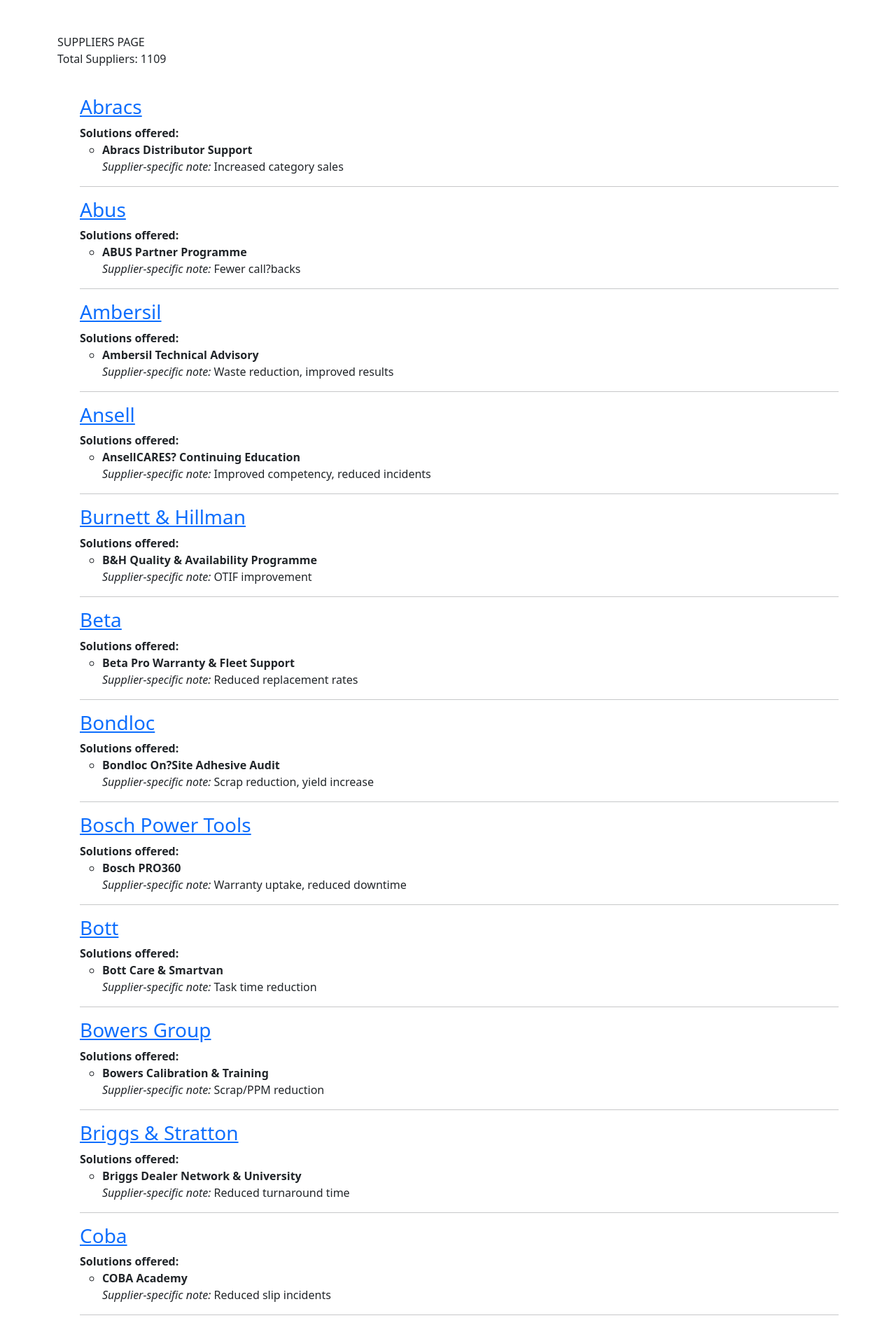
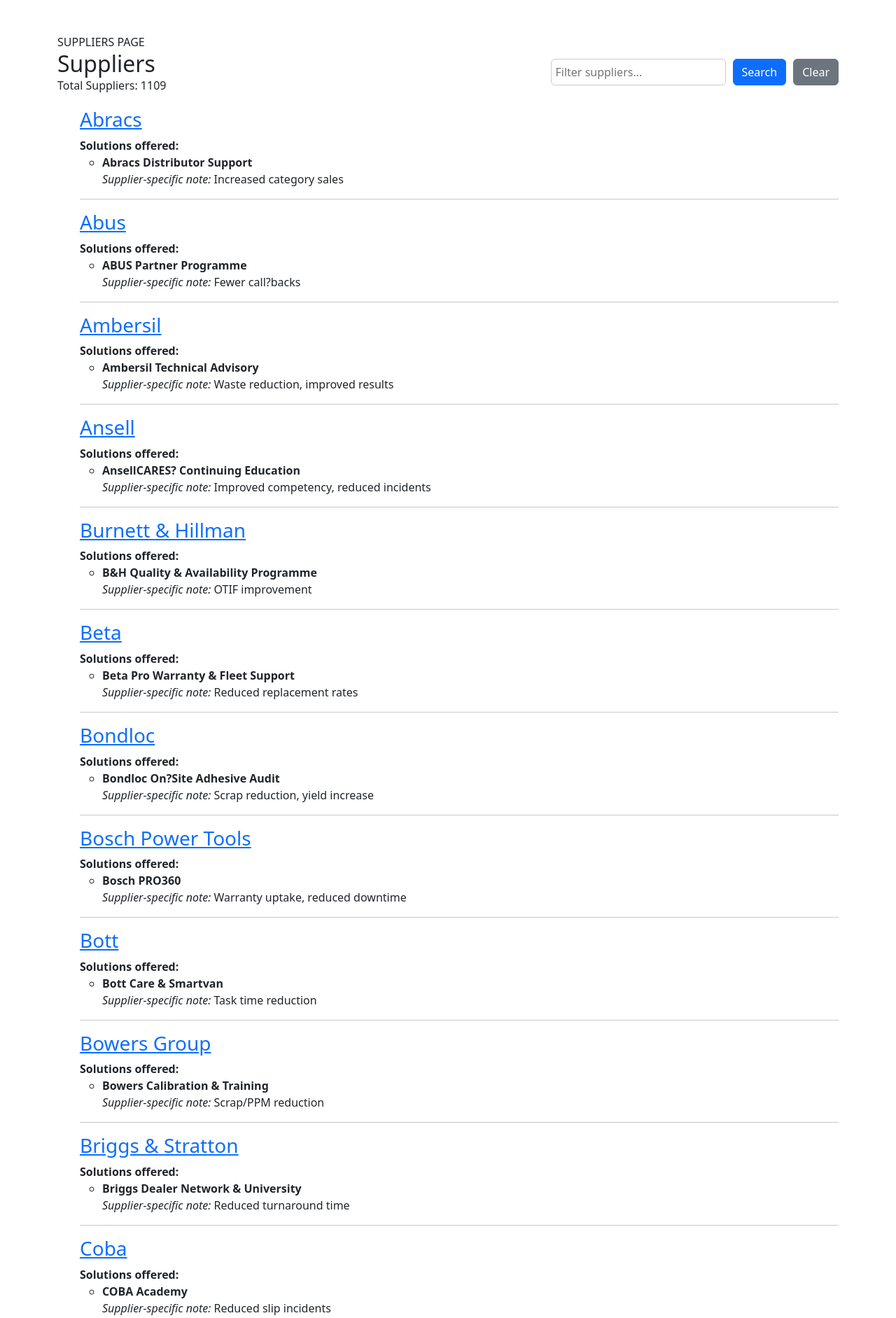
Before and after one commit to DebbieCoates/hayley2, a Django app: page /suppliers/ in a window 1280 px wide. Shown: the part 56-1939 px from the top of the page at 70% size. Run offline with Django 5.2, Linux system fonts and the light colour scheme; data comes from the database, SQL or seed files in the repository.

Commit message:
Added  filter to Suppliers page

```diff
--- a/website/valuetrack/templates/suppliers.html
+++ b/website/valuetrack/templates/suppliers.html
@@ -2,8 +2,41 @@
 
 {% block content %}
   SUPPLIERS PAGE
-  <p>Total Suppliers: {{ suppliers_count }}</p>
-  <br>
+  <div style="
+      display: flex;
+      justify-content: space-between;
+      align-items: center;
+      margin-bottom: 20px;
+  ">
+
+      <!-- LEFT SIDE -->
+      <div>
+          <h2 style="margin: 0;">Suppliers</h2>
+          <p style="margin: 0;">Total Suppliers: {{ suppliers_count }}</p>
+      </div>
+
+      <!-- RIGHT SIDE (FILTER FORM) -->
+      <form method="get" style="display: flex; gap: 10px; align-items: center;">
+          <input
+              type="text"
+              name="q"
+              placeholder="Filter suppliers..."
+              value="{{ query }}"
+              style="padding: 6px; width: 250px; border-radius: .375rem; border: 1px solid #ccc;"
+          >
+
+          <button type="submit" class="btn btn-primary mb-0" style="padding: 6px 12px;">
+              Search
+          </button>
+
+          <a href="{% url 'suppliers' %}" class="btn btn-secondary mb-0">
+              Clear
+          </a>
+      </form>
+
+  </div>
+
+
 
   <ul>
    {% for supplier in suppliers %}
--- a/website/valuetrack/views.py
+++ b/website/valuetrack/views.py
@@ -9,7 +9,14 @@
 
 
 def suppliers(request):
-    suppliers = Supplier.objects.prefetch_related(
+    query = request.GET.get("q", "").strip()
+
+    base_qs = Supplier.objects.all()
+
+    if query:
+        base_qs = base_qs.filter(name__icontains=query)
+
+    suppliers = base_qs.prefetch_related(
         Prefetch(
             'suppliersolution_set',
             queryset=SupplierSolution.objects.select_related('solution'),
@@ -21,7 +28,8 @@
 
     return render(request, 'suppliers.html', {
         'suppliers': suppliers,
-        'suppliers_count': suppliers_count
+        'suppliers_count': suppliers_count,
+        'query': query,
     })
 
 def solutions(request):
```
Also changed, not shown: website/valuetrack/templates/problems.html (+21 -7 lines).
